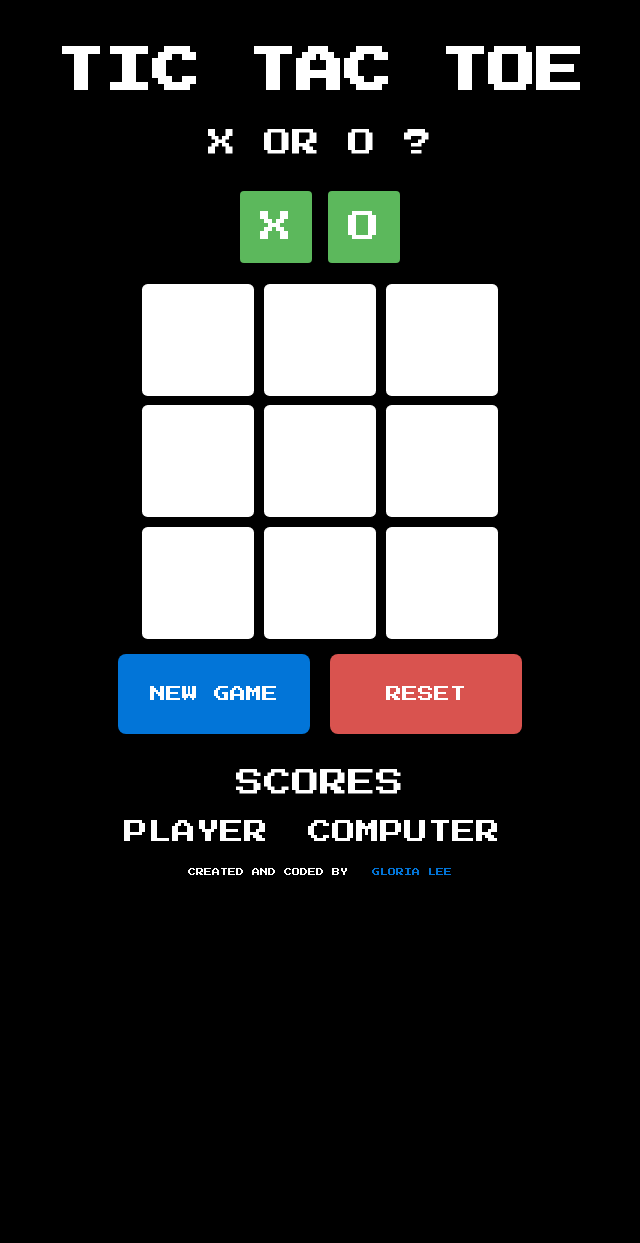
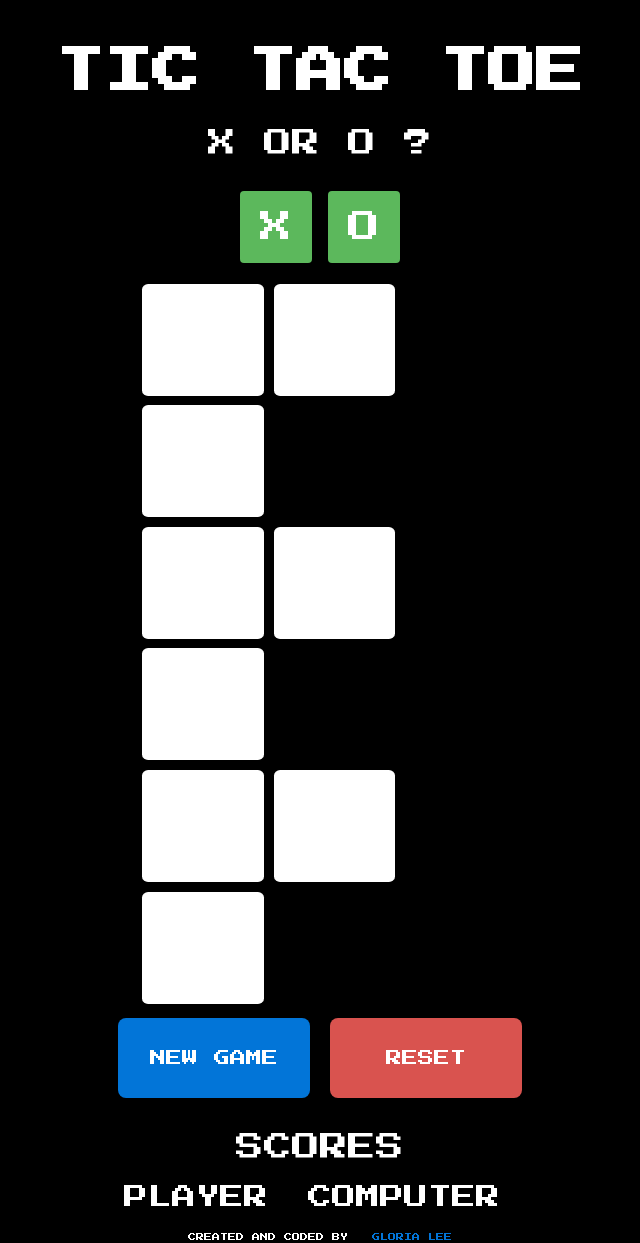
Before and after one commit to gmgl21/js-tictactoe-game, a PHP site: page / in a window 1280 px wide. Shown: the whole page, without its empty margins (320-960 px from the left). Before the commit the page ends 875 px from the top, so only its background shows below. Run offline with PHP 8.4, Linux system fonts and the light colour scheme; some libraries are stand-ins or nearby versions.

Commit message:
change tile sizes

```diff
--- a/home.html
+++ b/home.html
@@ -21,19 +21,19 @@
     </div>
     <div class="board">
       <div class="row">
-        <div class="col-xs-4 tile" id="s0"></div>
-        <div class="col-xs-4 tile" id="s1"></div>
-        <div class="col-xs-4 tile" id="s2"></div>
+        <div class="col-md-4 col-xs-4 tile" id="s0"></div>
+        <div class="col-md-4 col-xs-4 tile" id="s1"></div>
+        <div class="col-md-4 col-xs-4 tile" id="s2"></div>
       </div>
       <div class="row">
-        <div class="col-xs-4 tile" id="s3"></div>
-        <div class="col-xs-4 tile" id="s4"></div>
-        <div class="col-xs-4 tile" id="s5"></div>
+        <div class="col-md-4 col-xs-4 tile" id="s3"></div>
+        <div class="col-md-4 col-xs-4 tile" id="s4"></div>
+        <div class="col-md-4 col-xs-4 tile" id="s5"></div>
       </div>
       <div class="row">
-        <div class="col-xs-4 tile" id="s6"></div>
-        <div class="col-xs-4 tile" id="s7"></div>
-        <div class="col-xs-4 tile" id="s8"></div>
+        <div class="col-md-4 col-xs-4 tile" id="s6"></div>
+        <div class="col-md-4 col-xs-4 tile" id="s7"></div>
+        <div class="col-md-4 col-xs-4 tile" id="s8"></div>
       </div>
     </div>
     <div id="display"></div>
--- a/style.css
+++ b/style.css
@@ -97,7 +97,7 @@
 }
 
 @media only screen
-  and (min-device-width: 320px)
+  and (min-device-width: 100px)
   and (max-device-width: 480px)
   and (-webkit-min-device-pixel-ratio: 2) {
 
@@ -112,10 +112,10 @@
   }
 
   .tile {
-    width: 3.5rem;
-    height: 3.5rem;
-    line-height: 3.5rem;
-    font-size: 2rem;
+    width: 2rem;
+    height: 2rem;
+    line-height: 2rem;
+    font-size: 1.5rem;
   }
 
 .btn-success {
```
Also changed, not shown: package.json (deleted, +0 -9 lines).
